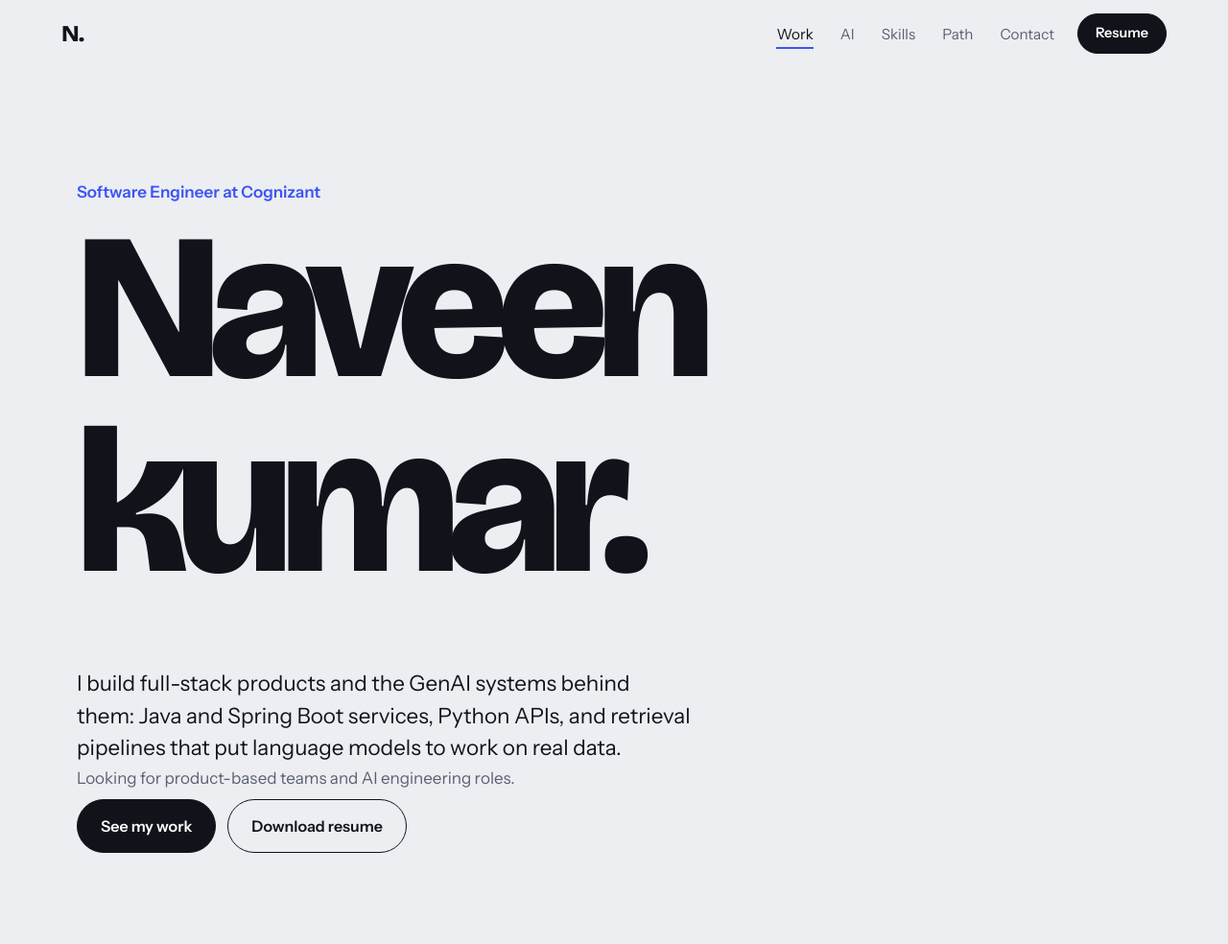
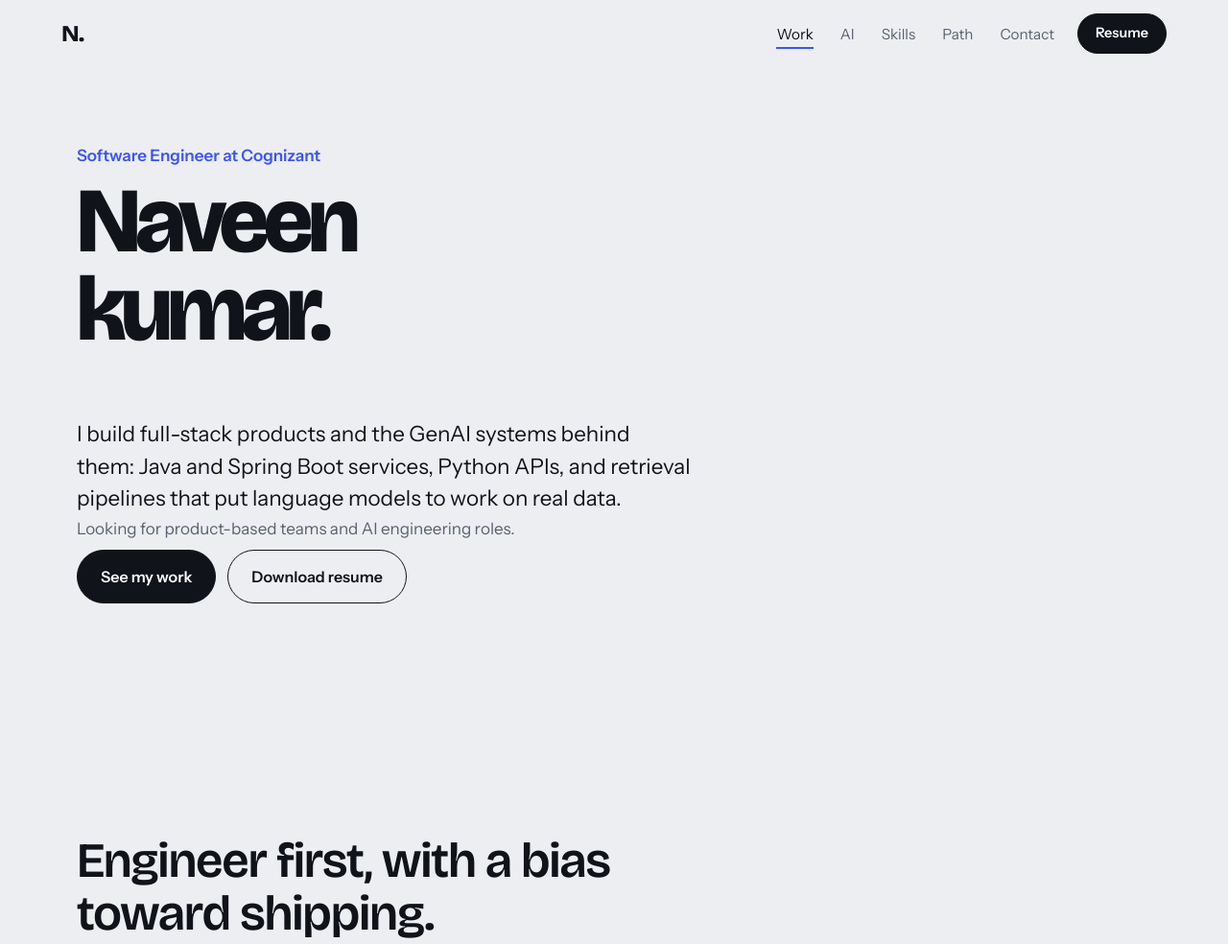
Before and after one commit to Naveenkumar75/Naveenkumar75.github.io, a plain HTML site: page index.html in a window 1280 px wide. Shown: the top 984 px of the page at 96% size. Drawn offline with nearby package versions, Linux system fonts and the light colour scheme.

Commit message:
Scale hero name to fit the first screen
The name capped at 13.5rem and filled the whole viewport on laptops,
pushing the intro and buttons below the fold. Cap it at 7rem and by
viewport height so name, intro and calls to action fit together.

Co-Authored-By: Claude Opus 5.5 <noreply@anthropic.com>

```diff
--- a/css/styles.css
+++ b/css/styles.css
@@ -63,10 +63,10 @@ main > section { padding-inline: var(--gutter); }
 }
 
 /* hero */
-.hero { max-width: calc(var(--max) + 2 * var(--gutter)); margin: 0 auto; padding-top: clamp(48px, 9vw, 120px); padding-bottom: clamp(48px, 8vw, 100px); }
+.hero { max-width: calc(var(--max) + 2 * var(--gutter)); margin: 0 auto; padding-top: clamp(40px, 6vw, 80px); padding-bottom: clamp(48px, 8vw, 100px); }
 .role { margin: 0 0 12px; color: var(--signal); font-weight: 600; }
 .name {
-  margin: 0; font: 800 clamp(3.6rem, 17vw, 13.5rem)/0.88 var(--display);
+  margin: 0; font: 800 clamp(3rem, min(9vw, 12vh), 7rem)/0.9 var(--display);
   letter-spacing: -0.055em; font-variation-settings: "opsz" 96;
 }
 .line { display: block; overflow: hidden; padding-bottom: .06em; }
```
